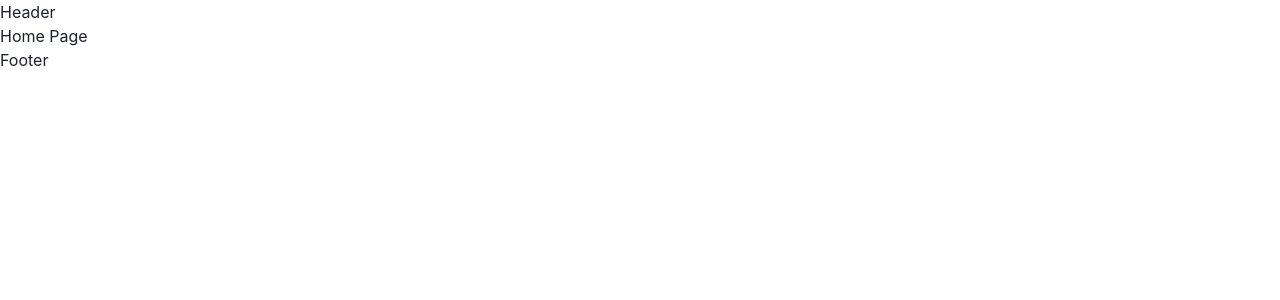
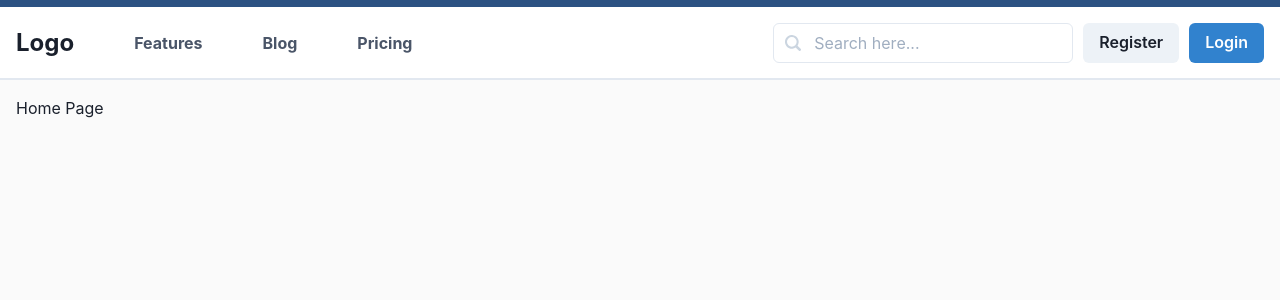
Before and after one commit to ledinhhuy189/Final-Project, a React (Create React App) app in the folder client/: page /home in a window 1280 px wide. Shown: the top 300 px of the page. Built offline with nearby package versions, Linux system fonts and the light colour scheme.

Commit message:
implement header

```diff
--- a/client/package.json
+++ b/client/package.json
@@ -3,6 +3,7 @@
    "version": "0.1.0",
    "private": true,
    "dependencies": {
+      "@chakra-ui/icons": "^1.1.7",
       "@chakra-ui/react": "^1.8.8",
       "@emotion/react": "^11.0.0",
       "@emotion/styled": "^11.0.0",
--- a/client/src/api/authApi.js
+++ b/client/src/api/authApi.js
@@ -3,7 +3,7 @@ const authApi = {
       return new Promise((resolve) => {
          setTimeout(() => {
             resolve(true);
-         }, 5000);
+         }, 500);
       });
    },
 };
--- /dev/null
+++ b/client/src/global/components/Header/index.jsx
@@ -0,0 +1,72 @@
+import { Search2Icon } from '@chakra-ui/icons';
+import {
+   Button,
+   Center,
+   Container,
+   Grid,
+   GridItem,
+   HStack,
+   Input,
+   InputGroup,
+   InputLeftElement,
+   Text,
+} from '@chakra-ui/react';
+import React from 'react';
+
+const Header = () => {
+   return (
+      <Center
+         background='white'
+         borderWidth='7px 0 2px 0'
+         borderTopColor='blue.700'
+         h='20'
+      >
+         <Container maxW='1400px'>
+            <Grid templateColumns='repeat(2, 1fr)' gap={6}>
+               <GridItem w='100%' h='10'>
+                  <HStack
+                     w='full'
+                     h='full'
+                     justifyContent='left'
+                     alignItems='center'
+                     spacing='60px'
+                  >
+                     <Text
+                        fontSize='2xl'
+                        fontWeight='bold'
+                        justifyContent='left'
+                     >
+                        Logo
+                     </Text>
+                     <Text fontWeight='bold' color='gray.600'>
+                        Features
+                     </Text>
+                     <Text fontWeight='bold' color='gray.600'>
+                        Blog
+                     </Text>
+                     <Text fontWeight='bold' color='gray.600'>
+                        Pricing
+                     </Text>
+                  </HStack>
+               </GridItem>
+
+               <GridItem w='100%' h='10'>
+                  <HStack justifyContent='end' spacing='10px'>
+                     <InputGroup w='300px'>
+                        <InputLeftElement
+                           pointerEvents='none'
+                           children={<Search2Icon color='gray.300' />}
+                        />
+                        <Input type='tel' placeholder='Search here...' />
+                     </InputGroup>
+                     <Button>Register</Button>
+                     <Button colorScheme='blue'>Login</Button>
+                  </HStack>
+               </GridItem>
+            </Grid>
+         </Container>
+      </Center>
+   );
+};
+
+export default Header;
--- a/client/src/layouts/Main/index.jsx
+++ b/client/src/layouts/Main/index.jsx
@@ -1,13 +1,15 @@
-import { Box } from '@chakra-ui/react';
+import { Box, Container } from '@chakra-ui/react';
 import React from 'react';
 import { Outlet } from 'react-router-dom';
+import Header from '../../global/components/Header';
 
 const Main = () => {
    return (
-      <Box>
-         <h1>Header</h1>
-         <Outlet />
-         <h1>Footer</h1>
+      <Box background='#FAFAFA'>
+         <Header />
+         <Container maxW='1400px' mt='4' minH='90vh'>
+            <Outlet />
+         </Container>
       </Box>
    );
 };
```
Also changed, not shown: client/src/global/components/Footer/index.jsx (added, +12 -0 lines), 1 other file (tests, documents, lock files or other folders).
